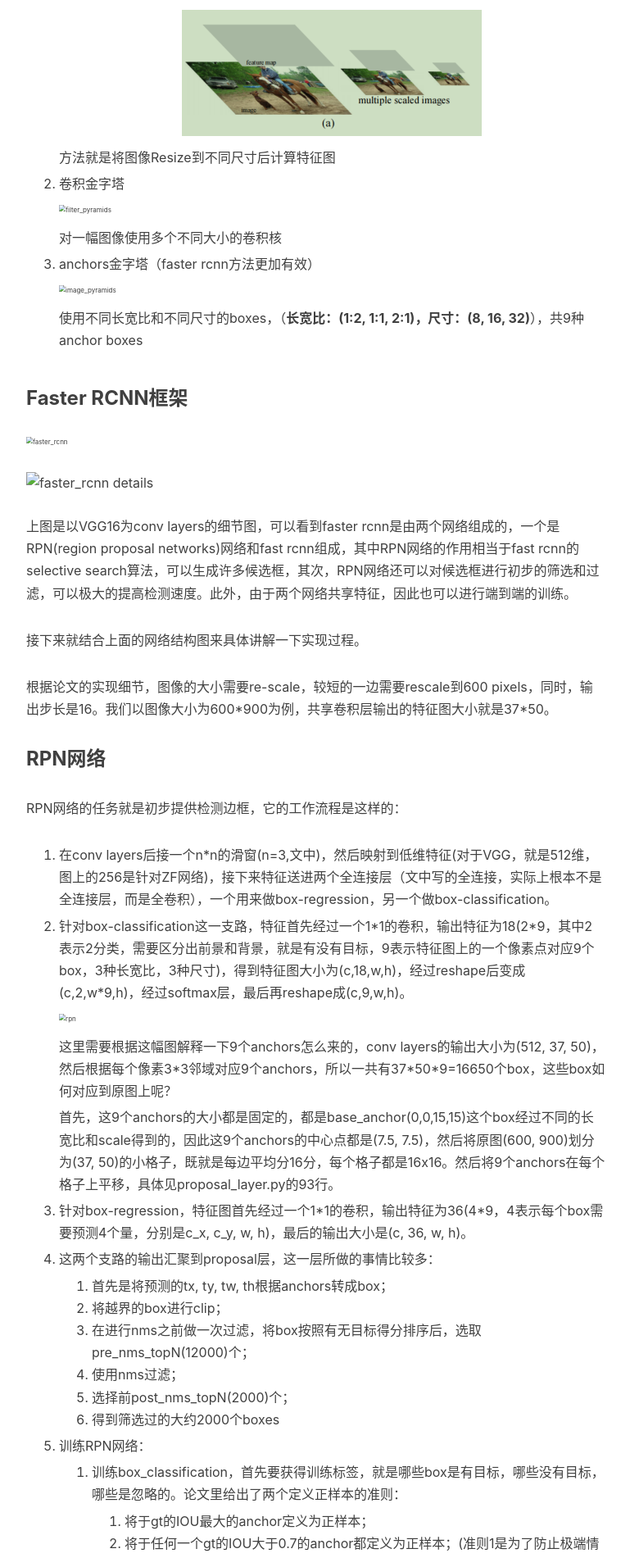
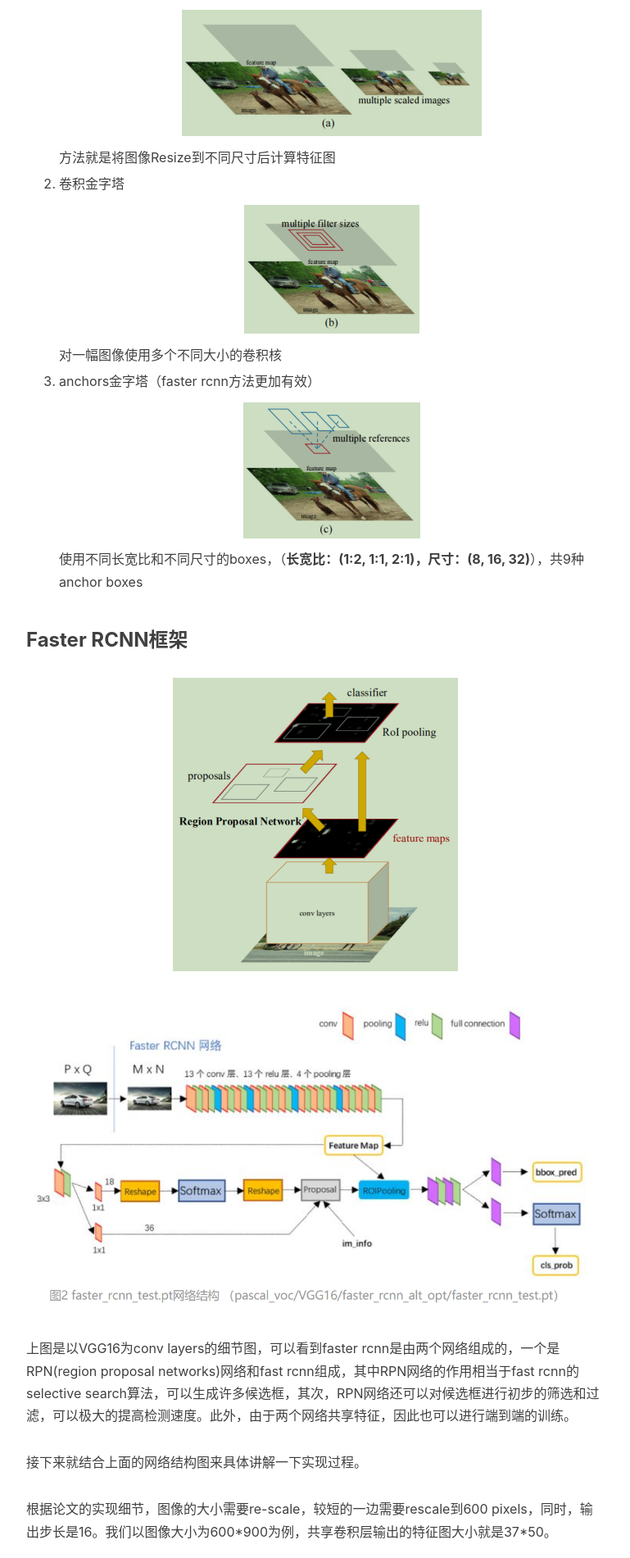
Before and after one commit to YangfeiLiu/YangfeiLiu.github.io, a Jekyll site: the page built from _posts/2019-12-30-Detection-Faster-RCNN.md, in a window 1280 px wide. Shown: the part 643-2544 px from the top of the page at 82% size, without its empty margins (233-1002 px from the left). Built offline with Jekyll 4.4.1, drawn with Linux system fonts in a browser that asks for light colours; nearby versions of some CDN libraries; formulas are drawn with MathJax 3; comment, search, counter and statistics services are not loaded.

Commit message:
Update 2019-12-30-Detection-Faster-RCNN.md

```diff
--- a/_posts/2019-12-30-Detection-Faster-RCNN.md
+++ b/_posts/2019-12-30-Detection-Faster-RCNN.md
@@ -19,21 +19,21 @@ tags:
 
 2. 卷积金字塔
 
-   <img src="./img/20191230/filter_pyramids.png" alt="filter_pyramids" style="zoom:50%;" />
+   <img src="/img/20191230/filter_pyramids.png" alt="filter_pyramids" style="zoom:50%;" />
 
    对一幅图像使用多个不同大小的卷积核
 
 3. anchors金字塔（faster rcnn方法更加有效）
 
-   <img src="./img/20191230/box_pyramids.png" alt="image_pyramids" style="zoom:50%;" />
+   <img src="/img/20191230/box_pyramids.png" alt="image_pyramids" style="zoom:50%;" />
 
    使用不同长宽比和不同尺寸的boxes，（**长宽比：(1:2, 1:1, 2:1)，尺寸：(8, 16, 32)**），共9种anchor boxes
 
 ### Faster RCNN框架
 
-<img src="./img/20191230/faster_rcnn.png" alt="faster_rcnn" style="zoom:50%;" />
+<img src="/img/20191230/faster_rcnn.png" alt="faster_rcnn" style="zoom:50%;" />
 
-![faster_rcnn details](./img/20191230/faster_rcnn details.png)上图是以VGG16为conv layers的细节图，可以看到faster rcnn是由两个网络组成的，一个是RPN(region proposal networks)网络和fast rcnn组成，其中RPN网络的作用相当于fast rcnn的selective search算法，可以生成许多候选框，其次，RPN网络还可以对候选框进行初步的筛选和过滤，可以极大的提高检测速度。此外，由于两个网络共享特征，因此也可以进行端到端的训练。
+![faster_rcnn details](/img/20191230/faster_rcnn details.png)上图是以VGG16为conv layers的细节图，可以看到faster rcnn是由两个网络组成的，一个是RPN(region proposal networks)网络和fast rcnn组成，其中RPN网络的作用相当于fast rcnn的selective search算法，可以生成许多候选框，其次，RPN网络还可以对候选框进行初步的筛选和过滤，可以极大的提高检测速度。此外，由于两个网络共享特征，因此也可以进行端到端的训练。
 
 接下来就结合上面的网络结构图来具体讲解一下实现过程。
 
@@ -47,7 +47,7 @@ RPN网络的任务就是初步提供检测边框，它的工作流程是这样
 
 2. 针对box-classification这一支路，特征首先经过一个1\*1的卷积，输出特征为18(2\*9，其中2表示2分类，需要区分出前景和背景，就是有没有目标，9表示特征图上的一个像素点对应9个box，3种长宽比，3种尺寸)，得到特征图大小为(c,18,w,h)，经过reshape后变成(c,2,w\*9,h)，经过softmax层，最后再reshape成(c,9,w,h)。
 
-   <img src="./img/20191230/rpn.png" alt="rpn" style="zoom:50%;" />
+   <img src="/img/20191230/rpn.png" alt="rpn" style="zoom:50%;" />
 
    这里需要根据这幅图解释一下9个anchors怎么来的，conv layers的输出大小为(512, 37, 50)，然后根据每个像素3\*3邻域对应9个anchors，所以一共有37\*50\*9=16650个box，这些box如何对应到原图上呢？
 
@@ -90,13 +90,13 @@ Faster RCNN最终的输出是预测的box以及类别，就是判断边框围起
 
 Faster RCNN的损失由两部分组成，第一部分是RPN的损失，第二部分是RCNN的损失，最终是优化这两部分的总的损失，损失计算见下式：
 
-![loss](./img/20191230/loss.png)
+![loss](/img/20191230/loss.png)
 
 式中，$$L_{cls}$$是交叉熵损失，$$L_{reg}$$是Smooth_l1损失，针对RPN网络，$$p_i$$表示anchor i是目标的概率，$$p_i^*=1$$，针对RCNN网络，则表示目标属于不同类别的概率；$$t_i$$是一个4维向量分别表示(tx, ty,  tw, th)，$$p_i^*L_{reg}$$表示只对正样本做回归预测。这两项通过$$N_{cls}=256$$和$$N_{reg}=2400$$来保持平衡，$$\lambda=10$$。
 
 ### Box Regression计算
 
-![box_regression](./img/20191230/box_regression.png)
+![box_regression](/img/20191230/box_regression.png)
 
 tx是预测的变化量，实际的box大小是x等。
 
```
